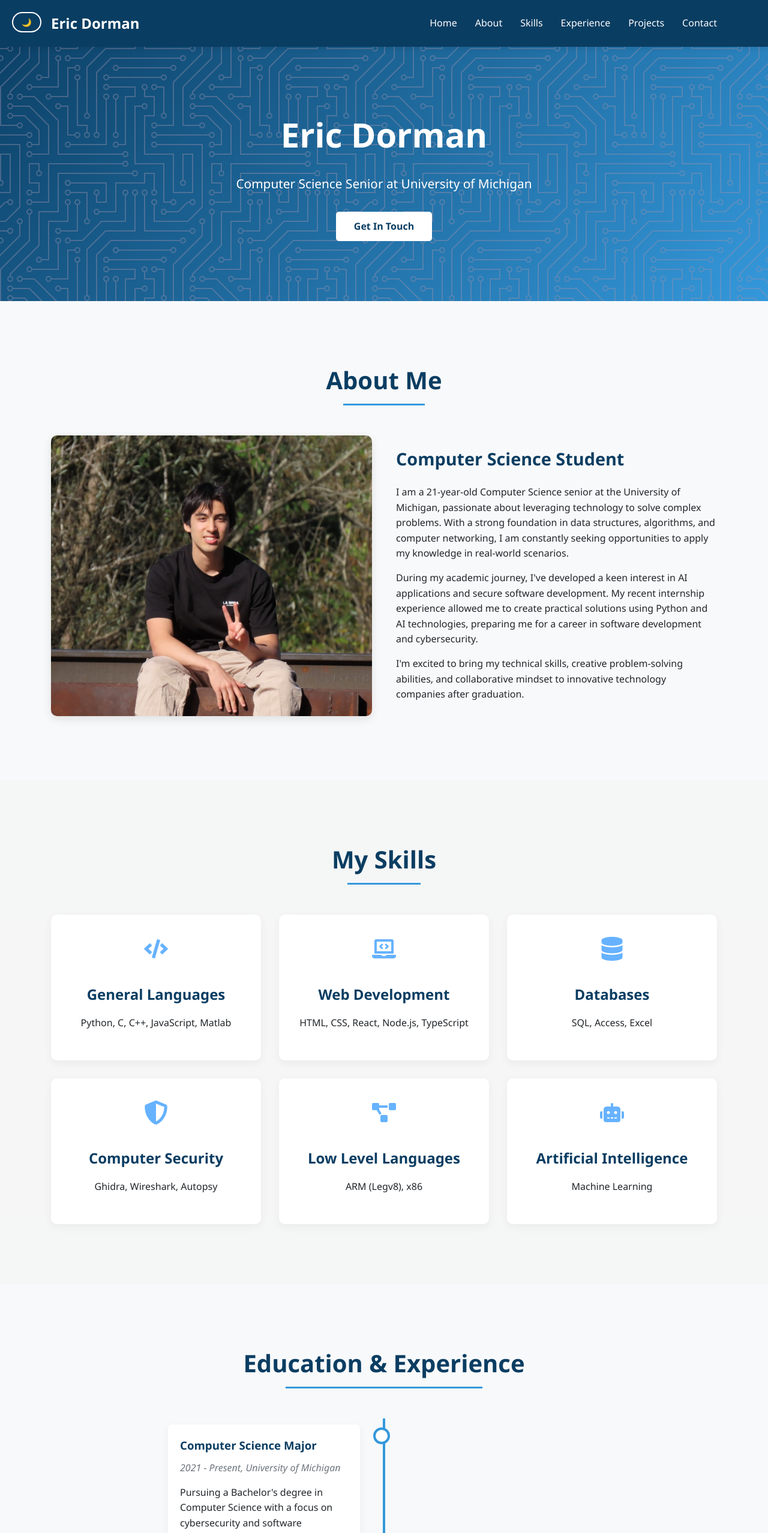
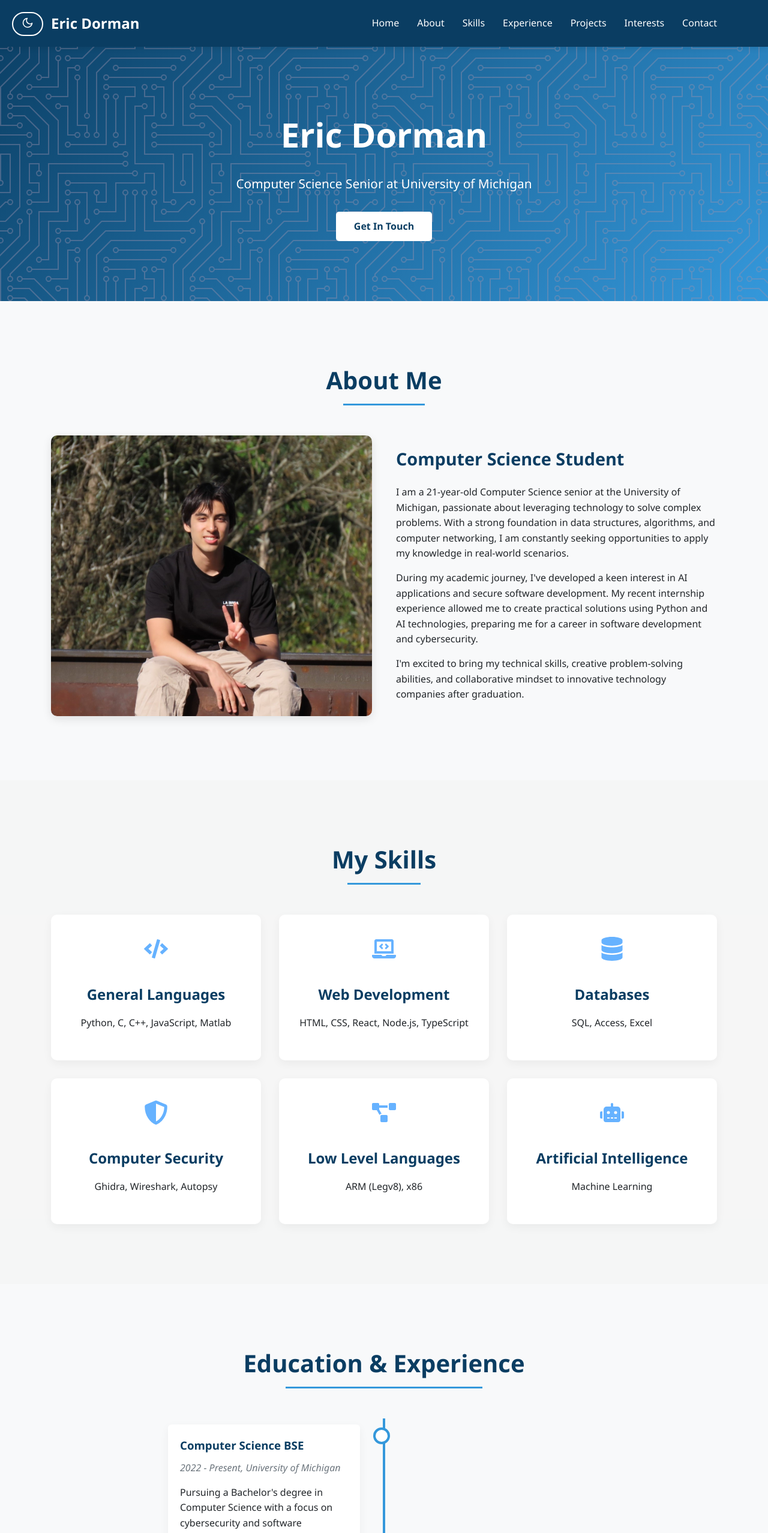
Before and after one commit to esdorman/ProfessionalWebsite, a React (Vite) app: page / in a window 1280 px wide. Shown: the top 2556 px of the page at 60% size. Built offline with nearby package versions, Linux system fonts and the light colour scheme.

Commit message:
testing new changes

```diff
--- a/src/App.tsx
+++ b/src/App.tsx
@@ -3,6 +3,7 @@
 import profileImage from './pfp2.jpg';
 import CSRFImage from './csrf-attack.png';
 import AIimg from './ai-img.png';
+import emailjs from 'emailjs-com';
 import Euchre from './euchre.jpg';
 import { FaArrowUp, FaCode, FaLaptopCode, FaDatabase, FaShieldAlt, FaProjectDiagram, FaRobot } from 'react-icons/fa';
 import { FiGithub, FiLinkedin, FiInstagram, FiMail, FiPhone, FiMapPin } from 'react-icons/fi';
@@ -129,9 +130,17 @@
 
   const handleSubmit = (e: React.FormEvent) => {
     e.preventDefault();
-    if (validateForm()) {
-      // Here you would typically send the form data to a server
-      console.log('Form submitted:', formData);
+
+    if (!validateForm()) return;
+
+    emailjs.send(
+      'service_ljx1s0p',       //
+      'template_5lsb77b',      // ← Replace with your actual template ID
+      formData,                // ← form values
+      'SiOXkBKm5MnKFFCDP'
+    )
+      .then(() => {
+        console.log('Email sent successfully!');
         setFormSubmitted(true);
         setFormData({
           name: '',
@@ -140,11 +149,14 @@
           message: ''
         });
 
-      // Reset form submission status after 3 seconds
         setTimeout(() => {
           setFormSubmitted(false);
         }, 3000);
-    }
+      })
+      .catch((error) => {
+        console.error('Email failed:', error);
+        alert('Something went wrong. Please try again later.');
+      });
   };
 
   return (
@@ -156,7 +168,23 @@
           className="theme-toggle"
           aria-label={darkMode ? 'Switch to light mode' : 'Switch to dark mode'}
         >
-          {darkMode ? '☀️' : '🌙'}
+          {darkMode ? (
+            <svg xmlns="http://www.w3.org/2000/svg" width="20" height="20" viewBox="0 0 24 24" fill="none" stroke="currentColor" strokeWidth="2" strokeLinecap="round" strokeLinejoin="round">
+              <circle cx="12" cy="12" r="5"></circle>
+              <line x1="12" y1="1" x2="12" y2="3"></line>
+              <line x1="12" y1="21" x2="12" y2="23"></line>
+              <line x1="4.22" y1="4.22" x2="5.64" y2="5.64"></line>
+              <line x1="18.36" y1="18.36" x2="19.78" y2="19.78"></line>
+              <line x1="1" y1="12" x2="3" y2="12"></line>
+              <line x1="21" y1="12" x2="23" y2="12"></line>
+              <line x1="4.22" y1="19.78" x2="5.64" y2="18.36"></line>
+              <line x1="18.36" y1="5.64" x2="19.78" y2="4.22"></line>
+            </svg>
+          ) : (
+            <svg xmlns="http://www.w3.org/2000/svg" width="20" height="20" viewBox="0 0 24 24" fill="none" stroke="currentColor" strokeWidth="2" strokeLinecap="round" strokeLinejoin="round">
+              <path d="M21 12.79A9 9 0 1 1 11.21 3 7 7 0 0 0 21 12.79z"></path>
+            </svg>
+          )}
         </button>
         <div className="container header-content">
           <motion.div
@@ -169,7 +197,7 @@
           </motion.div>
           <nav>
             <ul>
-              {['home', 'about', 'skills', 'experience', 'projects', 'contact'].map((item) => (
+              {['home', 'about', 'skills', 'experience', 'projects', 'interests', 'contact'].map((item) => (
                 <motion.li
                   key={item}
                   whileHover={{ scale: 1.05 }}
@@ -355,8 +383,8 @@
                 transition={{ duration: 0.6 }}
                 viewport={{ once: true }}
               >
-                <h3>Computer Science Major</h3>
-                <span className="date">2021 - Present, University of Michigan</span>
+                <h3>Computer Science BSE</h3>
+                <span className="date">2022 - Present, University of Michigan</span>
                 <p>
                   Pursuing a Bachelor's degree in Computer Science with a focus on cybersecurity and software
                   engineering.
@@ -586,8 +614,8 @@
                   alt="Documentaries"
                 />
               </div>
-              <h3>Documentaries</h3>
-              <p>Fascinated by deep-dives into tech, history, and science, and other random/goofy topics.</p>
+              <h3>YouTube Documentaries</h3>
+              <p>Fascinated by deep-dives into tech, history, and science, and other random/goofy topics. Favorite channels: Fern, Qxir, Mustard, etc.</p>
             </motion.div>
           </div>
         </div>
```
Lines whose indentation alone changed are shown as unchanged.
